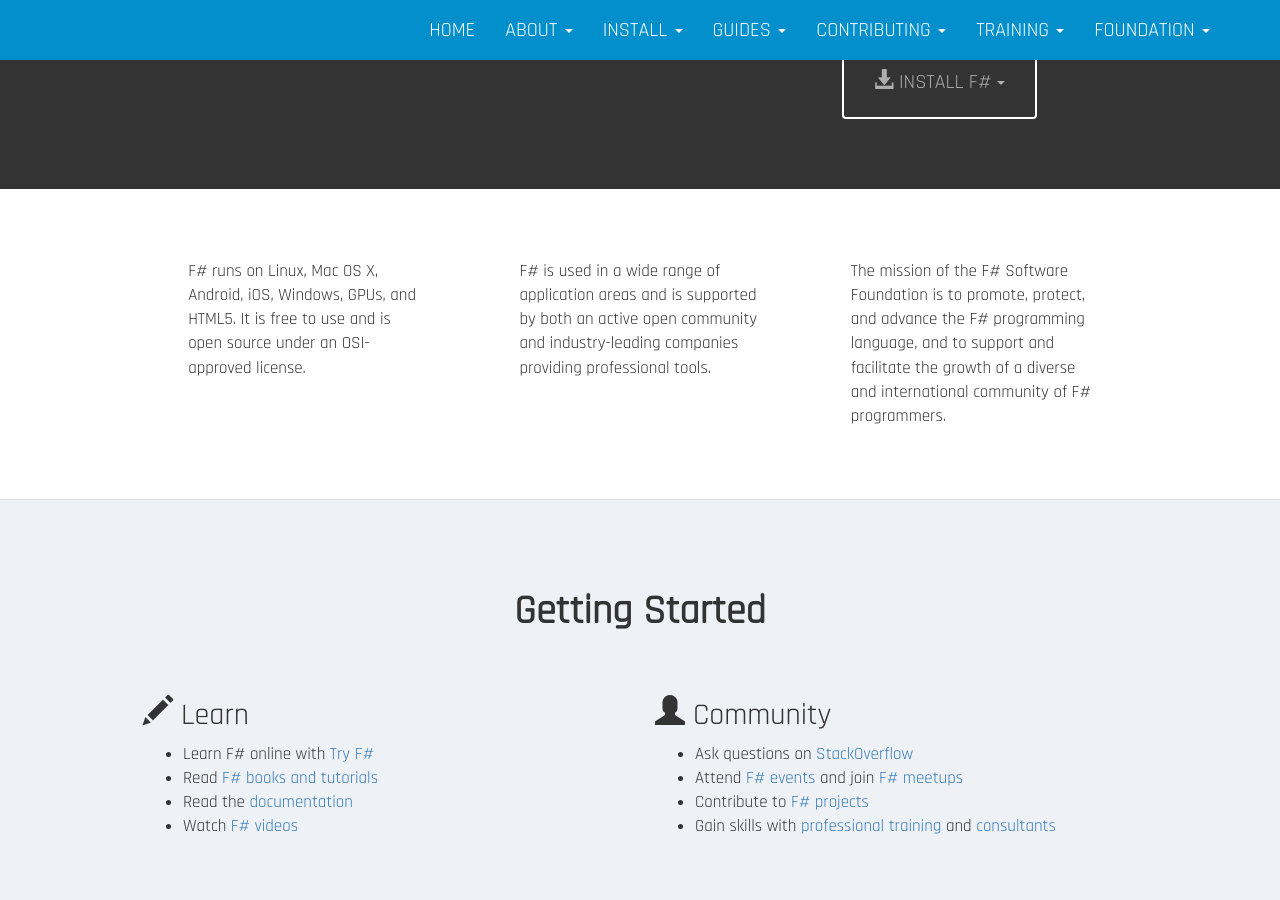
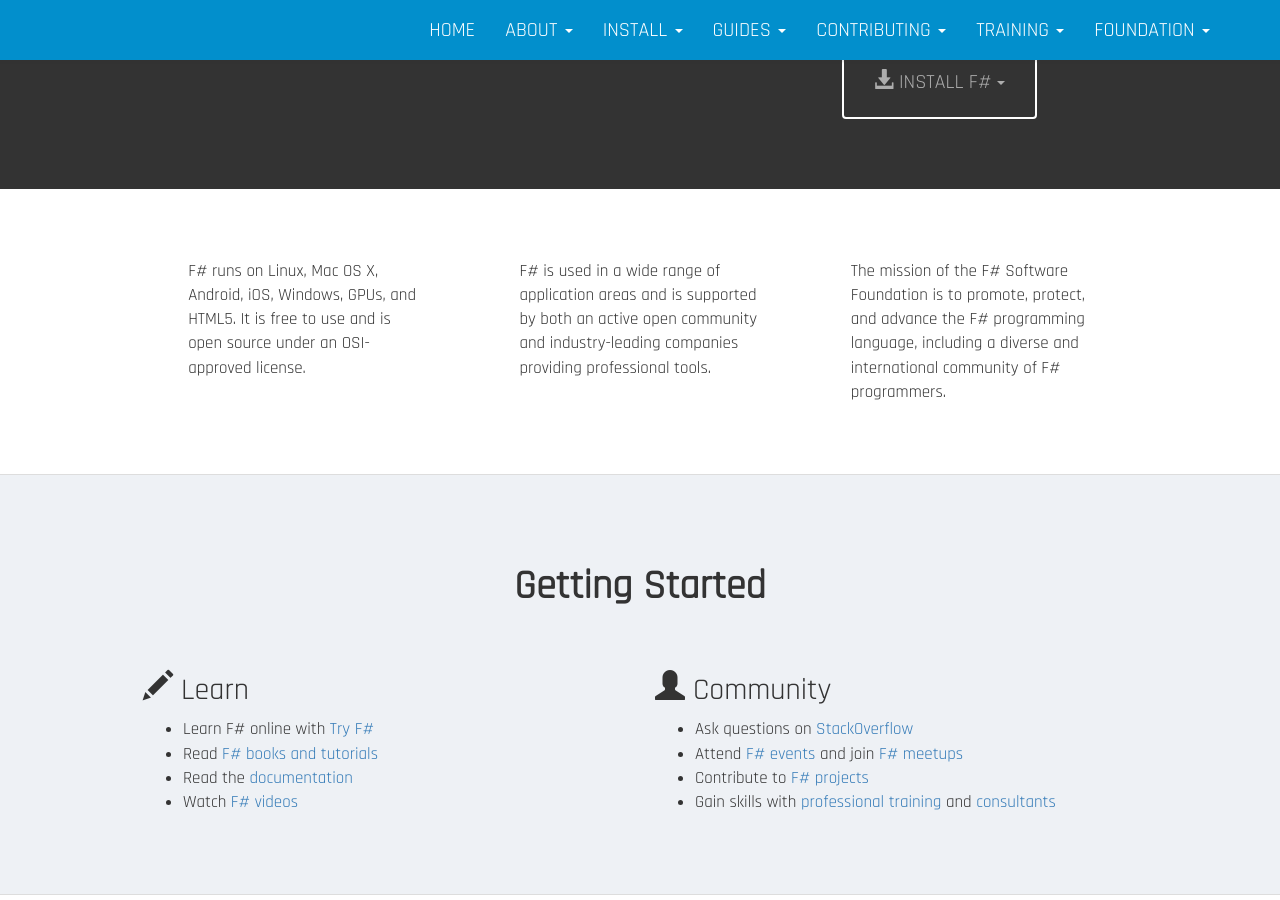
Before and after one commit to fsharp/fsharp.org, a Jekyll site: the page index.html, which Jekyll copies as it is, in a window 1280 px wide and 900 px high, scrolled down 400 px. Built offline with Jekyll 4.4.1, drawn with Linux system fonts in a browser that asks for light colours; nearby versions of some CDN libraries.

Commit message:
adjust front page text

```diff
--- a/index.html
+++ b/index.html
@@ -300,7 +300,7 @@
                 <p class="featured">F# is used in a wide range of application areas and is supported by both an active open community and industry-leading companies providing professional tools.</p>
             </div>
             <div class="col-md-4">
-                <p class="featured">The mission of the F# Software Foundation is to promote, protect, and advance the F# programming language, and to support and facilitate the growth of a diverse and international community of F# programmers.</p>
+                <p class="featured">The mission of the F# Software Foundation is to promote, protect, and advance the F# programming language, including a diverse and international community of F# programmers.</p>
             </div>
         </div>
     </section>
```
